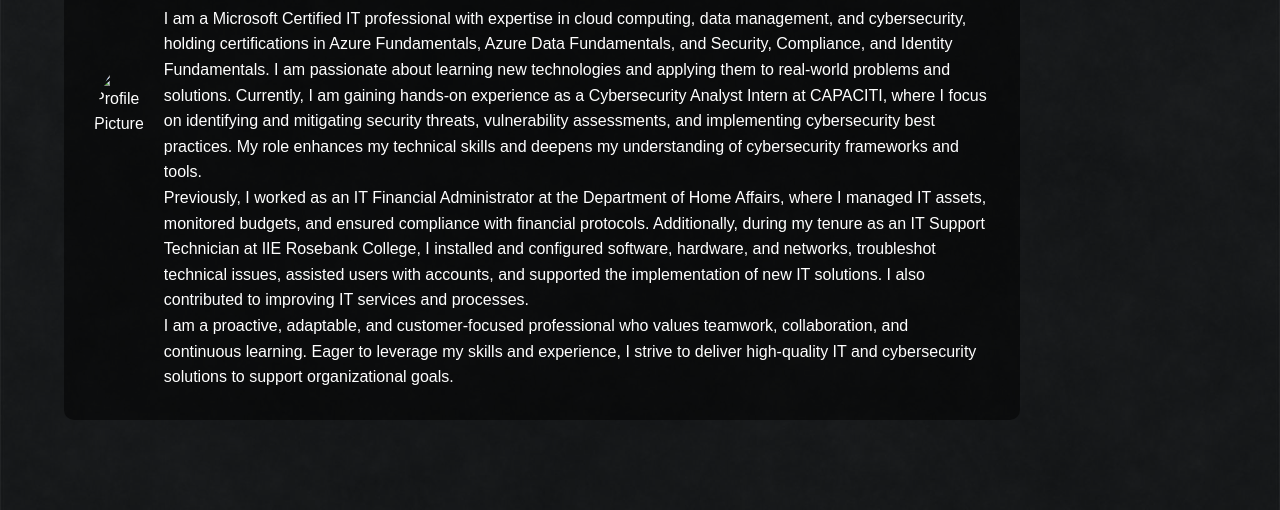
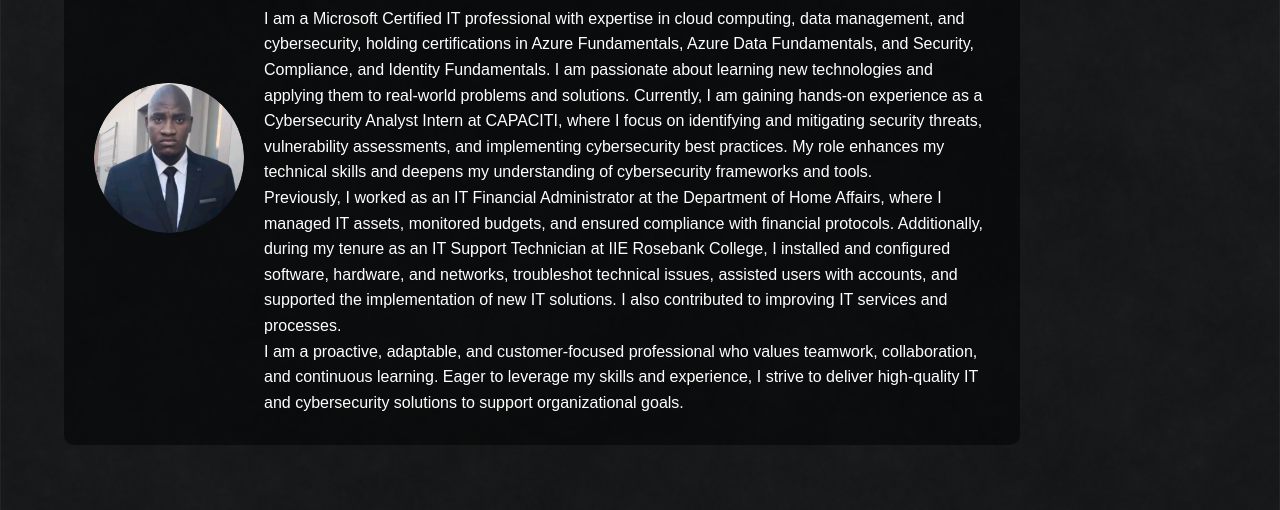
Before and after one commit to manokapitjeng/Portfolio, a plain HTML site: page about.html in a window 1280 px wide. Shown: the part 290-800 px from the top of the page. Drawn offline with Linux system fonts and the light colour scheme.

Commit message:
Update about.html

```diff
--- a/about.html
+++ b/about.html
@@ -20,7 +20,7 @@
     </nav>
     <div class="content">
         <!-- Round Image -->
-        <img src="../MYWEBSITE/IMAGES/mypic.png" alt="Profile Picture"> <!-- Replace with your image path -->
+        <img src="../IMAGES/mypic.png" alt="Profile Picture"> <!-- Replace with your image path -->
         <div class="text">
             <h1>About Me</h1>
             <p>
```
